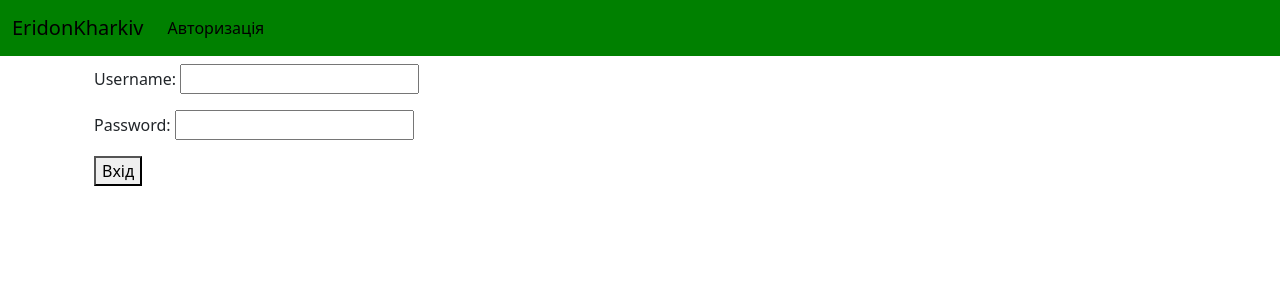
After one commit to 19taurus79/EridonKh, a Django app: page /login/ in a window 1280 px wide. The commit adds this page. Shown: the top 300 px of the page. Run offline with Django 5.2, Linux system fonts and the light colour scheme; parts of the project's set-up code (start-up, migrations or seed data) failed here and were passed over.

Commit message:
Login and logout

```diff
--- /dev/null
+++ b/EridonKh/forms.py
@@ -0,0 +1,8 @@
+from django.contrib.auth.forms import AuthenticationForm
+from django.forms.widgets import PasswordInput, TextInput
+from django import forms
+
+
+class LoginForm(AuthenticationForm):
+    username = forms.CharField(widget=TextInput())
+    password = forms.CharField(widget=PasswordInput())
--- a/EridonKh/views.py
+++ b/EridonKh/views.py
@@ -1,7 +1,31 @@
+from django.contrib.auth import authenticate, login, logout
+from django.http import HttpResponseRedirect
 from django.shortcuts import render
+from django.urls import reverse
 from django.views.generic import TemplateView, ListView
+from .forms import LoginForm
+from .models import Submissions, Remains
 
-from .models import Submissions, Remains
+
+def user_login(request):
+    form = LoginForm()
+    if request.method == "POST":
+        form = LoginForm(request, request.POST)
+        if form.is_valid():
+            cd = form.cleaned_data
+            user = authenticate(
+                request, username=cd["username"], password=cd["password"]
+            )
+            if user is not None and user.is_active:
+                login(request, user)
+                return HttpResponseRedirect(reverse("home_page"))
+
+    return render(request, "EridonKh/login.html", {"form": form})
+
+
+def user_logout(request):
+    logout(request)
+    return HttpResponseRedirect(reverse("home_page"))
 
 
 # Create your views here.
--- a/djangoProjectKh/urls.py
+++ b/djangoProjectKh/urls.py
@@ -19,12 +19,19 @@ from debug_toolbar.toolbar import debug_toolbar_urls
 from django.contrib import admin
 from django.urls import path
 
-from EridonKh.views import IndexView, RemainsView, RemainsFiltered
+from EridonKh.views import (
+    IndexView,
+    RemainsView,
+    RemainsFiltered,
+    user_login,
+    user_logout,
+)
 
 urlpatterns = [
     path("", IndexView.as_view(), name="home_page"),
-    path("admin/", admin.site.urls),
+    path("login/", user_login, name="user_login"),
+    path("logout/", user_logout, name="user_logout"),
+    path("admin/", admin.site.urls, name="admin"),
     path("filter/", RemainsFiltered.as_view(), name="remains_filtered"),
     path("remains/", RemainsView.as_view(), name="remains_page"),
 ] + debug_toolbar_urls()
-e
--- /dev/null
+++ b/templates/EridonKh/login.html
@@ -0,0 +1,11 @@
+{% extends 'EridonKh/index.html' %}
+{% block content %}
+    <div class="container position-relative  py-2 px-4">
+    <form method="POST">
+    {% csrf_token %}
+    {{ form.as_p }}
+    <button type="submit">Вхід</button>
+    </form>
+    </div>
+
+{% endblock %}
--- a/templates/EridonKh/navbar.html
+++ b/templates/EridonKh/navbar.html
@@ -34,10 +34,22 @@
               <a class="nav-link" type="button" data-bs-toggle="offcanvas" data-bs-target="#offcanvasWithBothOptions" aria-controls="offcanvasWithBothOptions">Фільтри</a>
           </li>
       </ul>
+        {% if request.user.is_superuser %}
+            <ul class="navbar-nav me-auto mb-2 mb-lg-0">
+        <li class="nav-item">
+          <a class="nav-link active" aria-current="page" href="/admin">Адмінка</a>
+        </li>
+            </ul>
+            {% endif %}
       <form class="d-flex" role="search">
         <input class="form-control me-2" type="search" placeholder="Пошук" aria-label="Search">
         <button class="btn btn-outline-success btn-light btn-outline-dark" type="submit">Пошук</button>
       </form>
+        <ul class=" navbar-nav ">
+        <li class="nav-item">
+          <a class="nav-link" href="{% url 'user_logout' %}">Вихід</a>
+        </li>
+        </ul>
     </div>
   </div>
 </nav>
@@ -50,39 +62,8 @@
     </button>
     <div class="collapse navbar-collapse" id="navbarSupportedContent">
       <ul class="navbar-nav me-auto mb-2 mb-lg-0">
-{#        <li class="nav-item">#}
-{#          <a class="nav-link active" aria-current="page" href="#">Home</a>#}
-{#        </li>#}
-{#        <li class="nav-item">#}
-{#          <a class="nav-link" href="{% url 'remains_page' %}">Залишки</a>#}
-{#        </li>#}
-{#          <li class="nav-item">#}
-{#          <a class="nav-link" href="{% url 'home_page' %}">Заявки</a>#}
-{#        </li>#}
-{#        <li class="nav-item dropdown">#}
-{#          <a class="nav-link dropdown-toggle" href="#" role="button" data-bs-toggle="dropdown" aria-expanded="false">#}
-{#            Dropdown#}
-{#          </a>#}
-{#          <ul class="dropdown-menu">#}
-{#            <li><a class="dropdown-item" href="#">Action</a></li>#}
-{#            <li><a class="dropdown-item" href="#">Another action</a></li>#}
-{#            <li><hr class="dropdown-divider"></li>#}
-{#            <li><a class="dropdown-item" href="#">Something else here</a></li>#}
-{#          </ul>#}
-{#        </li>#}
-{#        <li class="nav-item">#}
-{#          <a class="nav-link disabled" aria-disabled="true">Disabled</a>#}
-{#        </li>#}
-{#          <li>#}
-{#              <a class="nav-link" type="button" data-bs-toggle="offcanvas" data-bs-target="#offcanvasWithBothOptions" aria-controls="offcanvasWithBothOptions">Фільтри</a>#}
-{#          </li>#}
-{#      </ul>#}
-{#      <form class="d-flex" role="search">#}
-{#        <input class="form-control me-2" type="search" placeholder="Пошук" aria-label="Search">#}
-{#        <button class="btn btn-outline-success btn-light btn-outline-dark" type="submit">Пошук</button>#}
-{#      </form>#}
           <li class="nav-item">
-          <a class="nav-link active" aria-current="page" href="#">Авторизация</a>
+          <a class="nav-link active" aria-current="page" href="{% url 'user_login' %}">Авторизація</a>
         </li>
     </div>
   </div>
```
